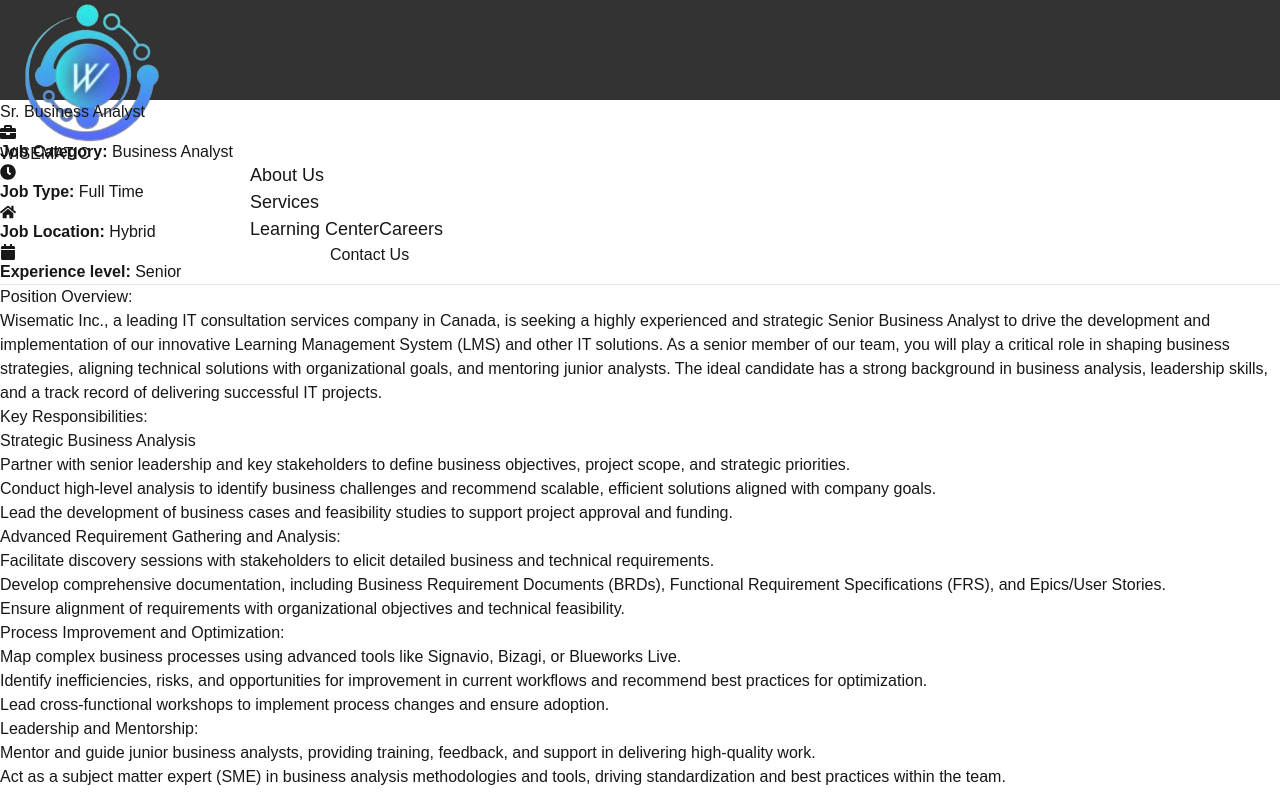
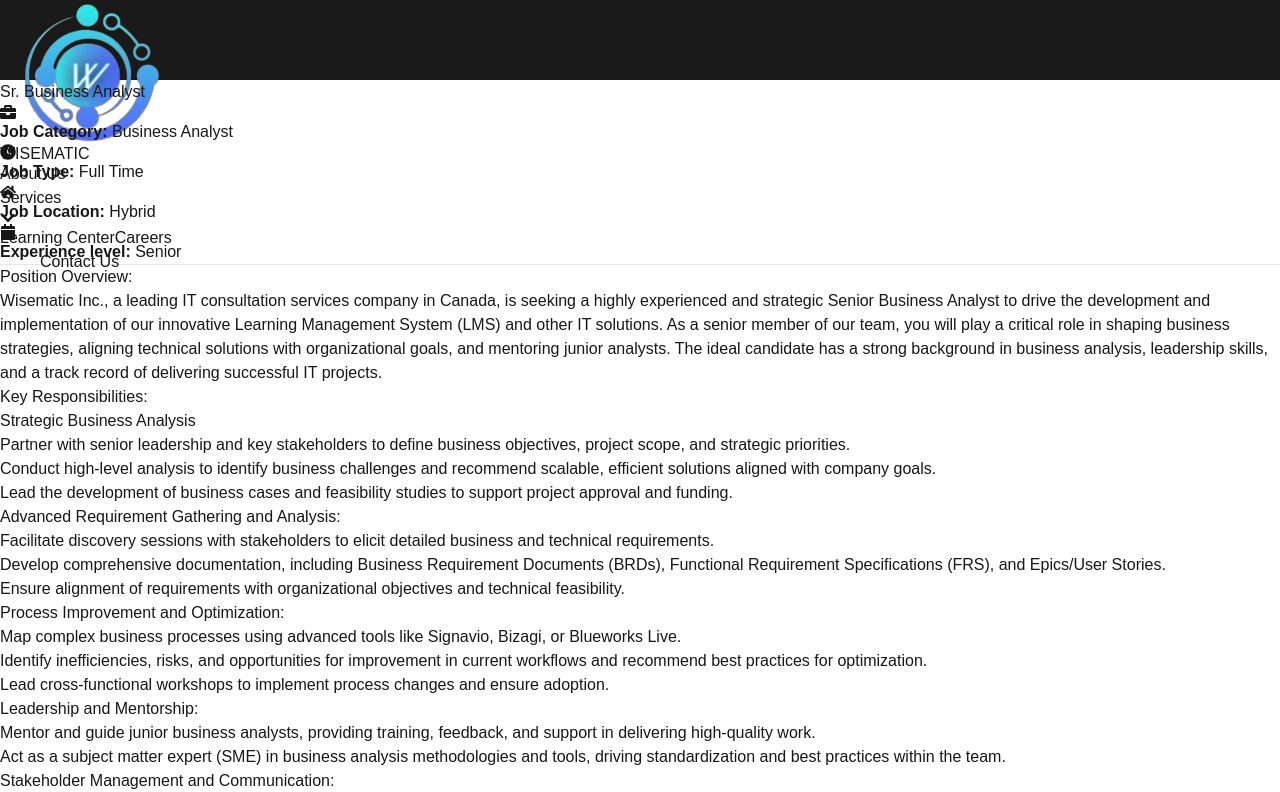
Before and after one commit to Purvesh77/wisematic_site, a Next.js app: page /more in a window 1280 px wide. Shown: the top 792 px of the page. Built offline with nearby package versions, Linux system fonts and the light colour scheme.

Commit message:
Added Servide Drpdown

```diff
--- a/src/app/_components/landing-header.tsx
+++ b/src/app/_components/landing-header.tsx
@@ -1,8 +1,7 @@
-
-
 "use client";
 import Link from "next/link";
 import { useState } from "react";
+import { FaChevronDown } from 'react-icons/fa';
 
 const Header = () => {
   const [showDropdown, setShowDropdown] = useState(false);
@@ -11,29 +10,29 @@
     <header
       className="text-white flex justify-between items-center px-6"
       style={{
-        backgroundColor: "#333",
-        height: "100px", // Fixed height for the header
+        backgroundColor: "#1a1a1a",
+        height: "80px",
       }}
     >
       {/* Logo and Name */}
       <div
         className="flex items-center h-full"
-        style={{ gap: "10px" }} // Gap between logo and text
+        style={{ gap: "10px" }}
       >
         <img
           src="/logo.png"
           alt="Logo"
-          className="h-14"
+          className="h-12"
           style={{ marginLeft: "20px" }}
         />
         <Link
           href="/"
-          className="text-3xl font-bold"
+          className="text-2xl font-bold"
           style={{
             margin: 0,
-            lineHeight: "1", // Ensures the text doesn't push other content
+            lineHeight: "1",
             display: "flex",
-            alignItems: "center", // Ensures vertical alignment
+            alignItems: "center",
           }}
         >
           WISEMATIC
@@ -42,13 +41,13 @@
 
       {/* Navigation Links */}
       <nav
-        className="flex items-center "
-        style={{ gap: "60px", marginLeft: "250px" }}
+        className="flex items-center"
+        style={{ gap: "40px" }}
       >
         <Link
           href="/about"
           className="cursor-pointer hover:text-[#20D9A1] font-bold"
-          style={{ fontSize: "18px" }}
+          style={{ fontSize: "16px" }}
         >
           About Us
         </Link>
@@ -60,17 +59,17 @@
           onMouseLeave={() => setShowDropdown(false)}
         >
           <span
-            className="cursor-pointer hover:text-[#20D9A1] font-bold"
-            style={{ fontSize: "18px" }}
+            className="cursor-pointer hover:text-[#20D9A1] font-bold flex items-center"
+            style={{ fontSize: "16px" }}
           >
-            Services
+            Services <FaChevronDown className={`ml-1 transition-transform ${showDropdown ? 'rotate-180' : ''}`} />
           </span>
           {showDropdown && (
             <div
-    className="absolute top-full left-0 bg-white text-black shadow-lg rounded-md z-50"
-    style={{ minWidth: "200px" }}
+              className="absolute top-full left-1/2 transform -translate-x-1/2 bg-white text-black shadow-lg rounded-md z-50 transition-opacity duration-300 ease-in-out"
+              style={{ minWidth: "200px", opacity: showDropdown ? 1 : 0 }}
             >
-    <div className="flex flex-col">
+              <div className="flex flex-col text-center">
                 <Link href="/service1" className="px-6 py-2 hover:text-[#20D9A1] hover:bg-gray-100">
                   Tech. Consultation
                 </Link>
@@ -92,31 +91,28 @@
               </div>
             </div>
           )}
-
-
         </div>
 
         <Link
           href="/learn"
           className="cursor-pointer hover:text-[#20D9A1] font-bold"
-          style={{ fontSize: "18px" }}
+          style={{ fontSize: "16px" }}
         >
           Learning Center
         </Link>
         <Link
           href="/careers"
           className="cursor-pointer hover:text-[#20D9A1] font-bold"
-          style={{ fontSize: "18px" }}
+          style={{ fontSize: "16px" }}
         >
           Careers
         </Link>
 
         <Link
           href="/contact"
-  className="bg-gradient-to-r from-[#28C5AD] to-[#584BF4] hover:bg-gradient-to-r hover:from-[#584BF4] hover:to-[#28C5AD] text-white px-10 py-4 rounded-full  text-center font-bold"
+          className="bg-gradient-to-r from-[#28C5AD] to-[#584BF4] hover:bg-gradient-to-r hover:from-[#584BF4] hover:to-[#28C5AD] text-white px-8 py-2 rounded-full text-center font-bold"
           style={{
-    marginLeft: "80px",
-    marginRight: "50px",
+            marginLeft: "40px",
             display: "flex",
             alignItems: "center",
           }}
```
Lines whose indentation alone changed are shown as unchanged.
